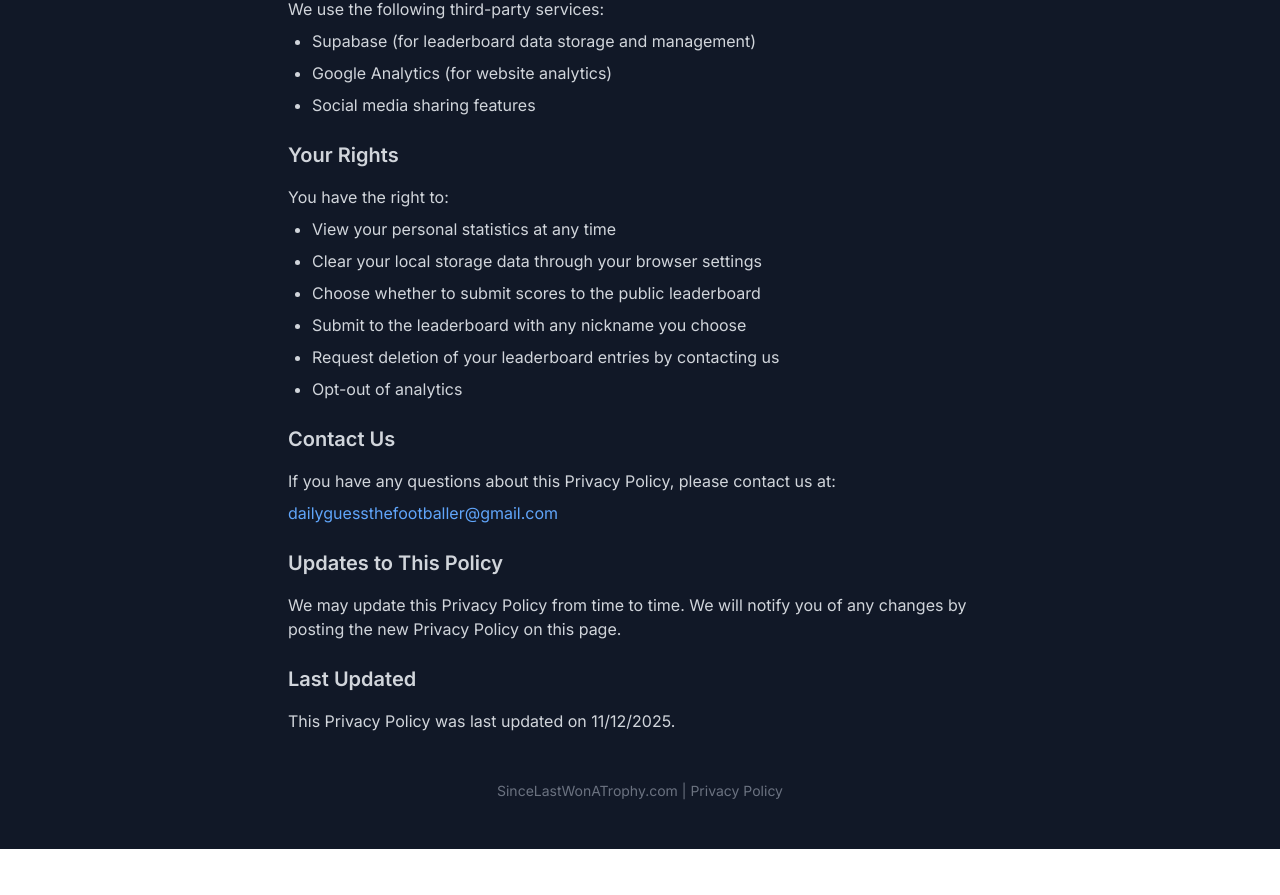
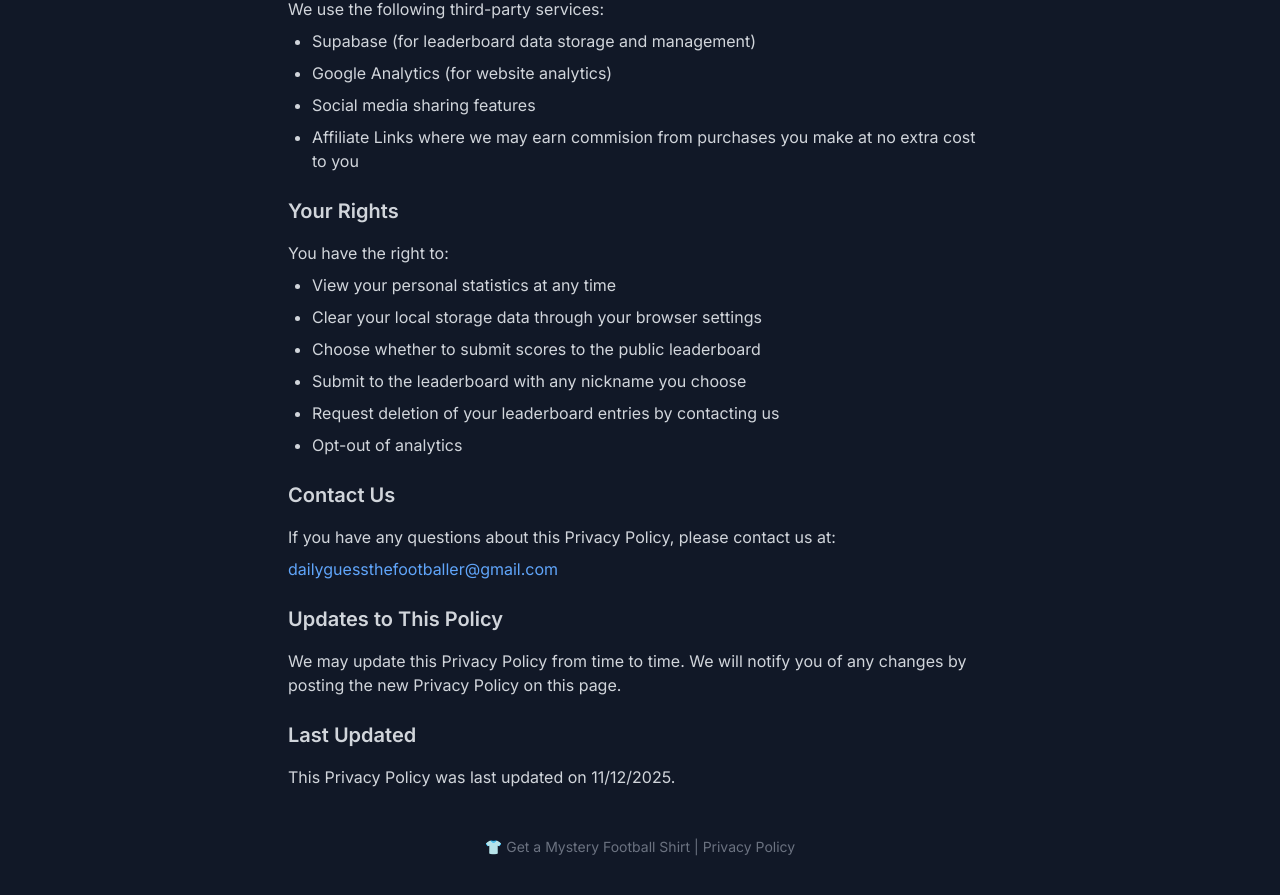
Before and after one commit to elljfb/footle, a Next.js app: page /privacy in a window 1280 px wide. Shown: the part 1395-2290 px from the top of the page. Before the commit the page ends 2244 px from the top, so only its background shows below. Built offline with nearby package versions, Linux system fonts and the light colour scheme.

Commit message:
feat: add affiliate links

```diff
--- a/app/league/[league]/LeagueClient.tsx
+++ b/app/league/[league]/LeagueClient.tsx
@@ -339,6 +339,12 @@ export default function LeagueClient({ slug }: Props) {
                     >
                       Share to Facebook
                     </button>
+                    <button
+                      onClick={() => window.open('https://www.mystershirt.com/footle', '_blank', 'noopener,noreferrer')}
+                      className="bg-[#F28500] hover:bg-[##FFA500] text-white px-6 py-2 rounded-lg transition-colors"
+                    >
+                      👕 Get a Mystery Football Shirt
+                    </button>
                   </div>
                   {showShareConfirmation && (
                     <p className="mt-2 text-green-400">Results copied to clipboard!</p>
--- a/app/page.tsx
+++ b/app/page.tsx
@@ -364,6 +364,12 @@ export default function Home() {
                     >
                       Share to Facebook
                     </button>
+                    <button
+                      onClick={() => window.open('https://www.mystershirt.com/footle', '_blank', 'noopener,noreferrer')}
+                      className="bg-[#F28500] hover:bg-[##FFA500] text-white px-6 py-2 rounded-lg transition-colors"
+                    >
+                      👕 Get a Mystery Football Shirt
+                    </button>
                   </div>
                   {showShareConfirmation && (
                     <p className="mt-2 text-green-400">Results copied to clipboard!</p>
--- a/app/privacy/page.tsx
+++ b/app/privacy/page.tsx
@@ -81,6 +81,7 @@ export default function PrivacyPolicy() {
               <li>Supabase (for leaderboard data storage and management)</li>
               <li>Google Analytics (for website analytics)</li>
               <li>Social media sharing features</li>
+              <li>Affiliate Links where we may earn commision from purchases you make at no extra cost to you</li>
             </ul>
           </section>
 
--- a/components/Footer.tsx
+++ b/components/Footer.tsx
@@ -3,8 +3,8 @@ import Link from 'next/link';
 export default function Footer() {
   return (
     <footer className="py-4 text-center text-sm text-gray-500">
-      <Link href="https://sincelastwonatrophy.com" className="hover:text-gray-700">
-        SinceLastWonATrophy.com
+      <Link href="https://www.mystershirt.com/footle" className="hover:text-gray-700">
+        👕 Get a Mystery Football Shirt
       </Link>
       {' | '}
       <Link href="/privacy" className="hover:text-gray-700">
```
